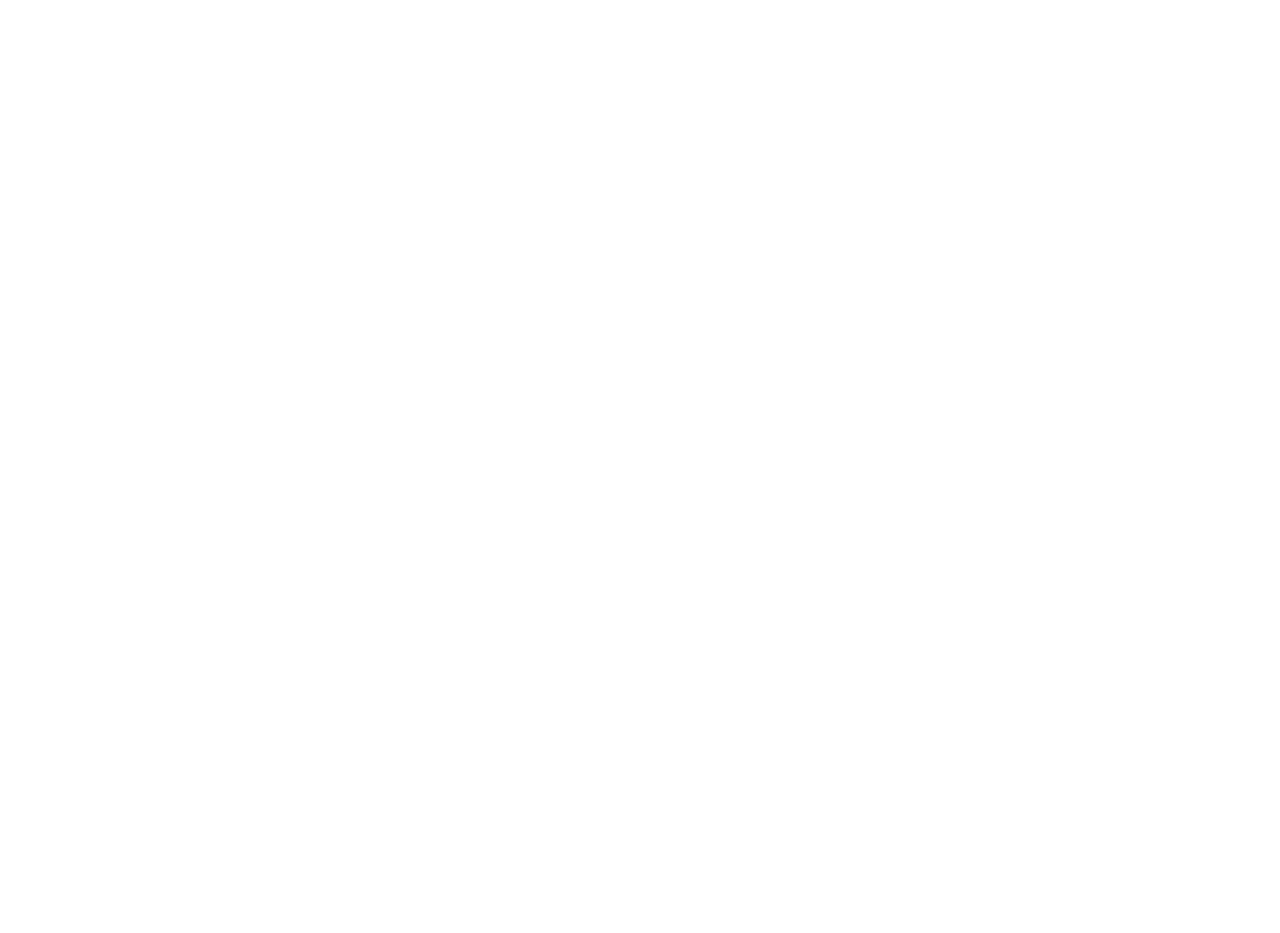
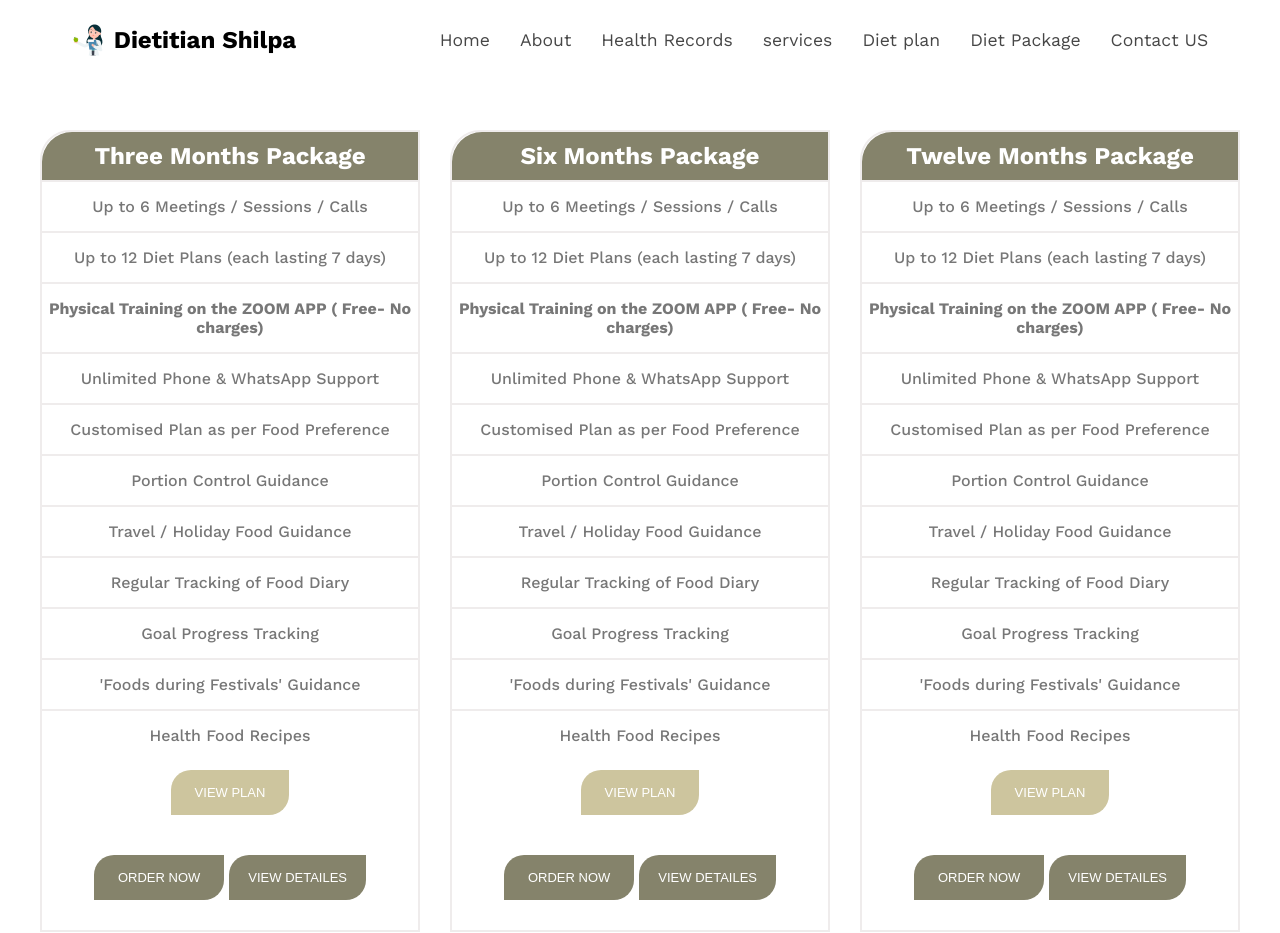
Before and after one commit to renishgosara2005/Dietitian-Shilpa, a plain HTML site: page nutritio-sprol-package.html in a window 1280 px wide. Before the commit the page ends 800 px from the top, so only its background shows below. Drawn offline with nearby package versions, Linux system fonts and the light colour scheme; a web font is replaced by a local one.

Commit message:
done by packages...

```diff
--- a/nutritio-sprol-package.html
+++ b/nutritio-sprol-package.html
@@ -0,0 +1,161 @@
+<!DOCTYPE html>
+<html lang="en">
+    <head>
+        <meta charset="UTF-8" />
+        <meta name="viewport" content="width=device-width, initial-scale=1.0" />
+        <title>Dietitian Shilpa</title>
+        <!-- font family -->
+        <link rel="preconnect" href="https://fonts.googleapis.com" />
+        <link rel="preconnect" href="https://fonts.gstatic.com" crossorigin />
+        <link href="https://fonts.googleapis.com/css2?family=Work+Sans:ital,wght@0,100..900;1,100..900&display=swap"
+            rel="stylesheet" />
+        <!-- font family -->
+        <link rel="preconnect" href="https://fonts.googleapis.com" />
+        <link rel="preconnect" href="https://fonts.gstatic.com" crossorigin />
+        <link href="https://fonts.googleapis.com/css2?family=Italianno&display=swap" rel="stylesheet" />
+        <!-- css link -->
+        <link rel="stylesheet" href="/asset/css/style.css" />
+        <link rel="stylesheet" href="/asset/css/common.css" />
+        <link rel="stylesheet" href="/asset/css/responsive.css" />
+        <!-- fa fa icon -->
+        <link rel="stylesheet" href="https://cdnjs.cloudflare.com/ajax/libs/font-awesome/6.5.2/css/all.min.css"
+            integrity="sha512-SnH5WK+bZxgPHs44uWIX+LLJAJ9/2PkPKZ5QiAj6Ta86w+fsb2TkcmfRyVX3pBnMFcV7oQPJkl9QevSCWr3W6A=="
+            crossorigin="anonymous" referrerpolicy="no-referrer" />
+        <link rel="icon" type="image/x-icon" href="/asset/image/nutritionist.png" />
+    </head>
+<body>
+    <nav id="navbar">
+        <div class="navbar-wrapping">
+          <div class="nav-wrap">
+            <div class="containers">
+              <div
+                class="main-navbar flex align--center justify--center justify--contain"
+                id="myHeader"
+              >
+                <div
+                  class="nav-wrapper flex align--center w-100 justify--center justify--contain"
+                >
+                <div class="nav-logo flex align--center"><a  class="nav-logo flex align--center" href="#">
+                  <img
+                    class="nav-main-logo"
+                    src="/asset/image/nutritionist 32px.png"
+                    alt="logo-nav"
+                  />
+                  <span class="nav-icon-text">Dietitian Shilpa</span></a>
+                </div>
+                <div class="nav-list-wrapper flex">
+                  <ul class="nav-list flex gap-65">
+                    <li class="nav-list-wrap"><a class="nav-list-wrap" href="/index.html">Home</a></li>
+                    <li class="nav-list-wrap"><a class="nav-list-wrap" href="#">About</a></li>
+                    <li class="nav-list-wrap"><a class="nav-list-wrap" href="#">Health Records</a></li>
+                    <li class="nav-list-wrap"><a class="nav-list-wrap" href="/services.html">services</a></li>
+                    <li class="nav-list-wrap"><a class="nav-list-wrap" href="#">Diet plan</a></li>
+                    <li class="nav-list-wrap"><a class="nav-list-wrap" href="#">Diet Package</a></li>
+                    <li class="nav-list-wrap"><a class="nav-list-wrap" href="/contact.html">Contact US</a></li>
+                  </ul>
+                  </div>
+                </div>
+              </div>
+            </div>
+          </div>
+        </div>
+      </nav>
+
+        <!-- packges -->
+
+        <section class="dait-packges">
+            <div class="container-wrap">
+                <div class="row-dait-packges">
+                  <div class="packges-num">
+                    <div class="col-dait-pakages">
+                        <div class="pakage-heading">
+                            <h1>Three Months Package</h1>
+                        </div>
+                        <div class="table-contant">
+                            <ul>
+                                <li>Up to 6 Meetings / Sessions / Calls</li>
+                                <li>Up to 12 Diet Plans (each lasting 7 days)</li>
+                                <li><strong> Physical Training on the ZOOM APP ( Free- No charges)</strong></li>
+                                <li>Unlimited Phone & WhatsApp Support</li>
+                                <li>Customised Plan as per Food Preference</li>
+                                <li>Portion Control Guidance</li>
+                                <li>Travel / Holiday Food Guidance</li>
+                                <li>Regular Tracking of Food Diary</li>
+                                <li>Goal Progress Tracking</li>
+                                <li>'Foods during Festivals' Guidance</li>
+                                <li>Health Food Recipes</li>
+                            </ul>
+                        </div>
+
+                        <div class="btn">
+                          <button class="view-btn">VIEW PLAN</button>
+                        </div>
+                        <div class="tabel-footer">
+                            <button class="first-btn">ORDER NOW</button>
+                            <button class="sec-btn">VIEW DETAILES</button>
+                        </div>
+                    </div>
+
+                    <div class="col-dait-pakages">
+                      <div class="pakage-heading">
+                          <h1>Six Months Package</h1>
+                      </div>
+                      <div class="table-contant">
+                          <ul>
+                              <li>Up to 6 Meetings / Sessions / Calls</li>
+                              <li>Up to 12 Diet Plans (each lasting 7 days)</li>
+                              <li><strong> Physical Training on the ZOOM APP ( Free- No charges)</strong></li>
+                              <li>Unlimited Phone & WhatsApp Support</li>
+                              <li>Customised Plan as per Food Preference</li>
+                              <li>Portion Control Guidance</li>
+                              <li>Travel / Holiday Food Guidance</li>
+                              <li>Regular Tracking of Food Diary</li>
+                              <li>Goal Progress Tracking</li>
+                              <li>'Foods during Festivals' Guidance</li>
+                              <li>Health Food Recipes</li>
+                          </ul>
+                      </div>
+
+                      <div class="btn">
+                        <button class="view-btn">VIEW PLAN</button>
+                      </div>
+                      <div class="tabel-footer">
+                          <button class="first-btn">ORDER NOW</button>
+                          <button class="sec-btn">VIEW DETAILES</button>
+                      </div>
+                  </div>
+
+                  <div class="col-dait-pakages">
+                    <div class="pakage-heading">
+                        <h1>Twelve Months Package</h1>
+                    </div>
+                    <div class="table-contant">
+                        <ul>
+                            <li>Up to 6 Meetings / Sessions / Calls</li>
+                            <li>Up to 12 Diet Plans (each lasting 7 days)</li>
+                            <li><strong> Physical Training on the ZOOM APP ( Free- No charges)</strong></li>
+                            <li>Unlimited Phone & WhatsApp Support</li>
+                            <li>Customised Plan as per Food Preference</li>
+                            <li>Portion Control Guidance</li>
+                            <li>Travel / Holiday Food Guidance</li>
+                            <li>Regular Tracking of Food Diary</li>
+                            <li>Goal Progress Tracking</li>
+                            <li>'Foods during Festivals' Guidance</li>
+                            <li>Health Food Recipes</li>
+                        </ul>
+                    </div>
+
+                    <div class="btn">
+                      <button class="view-btn">VIEW PLAN</button>
+                    </div>
+                    <div class="tabel-footer">
+                        <button class="first-btn">ORDER NOW</button>
+                        <button class="sec-btn">VIEW DETAILES</button>
+                    </div>
+                </div>
+              </div>
+                </div>
+            </div>
+        </section>
+</body>
+</html>
```
Also changed, not shown: cancer-package.html (+3 -3 lines), childnutrition-package.html (+3 -3 lines), diabetic-package.html (+3 -3 lines), ibs-ionstipation-package.html (+3 -3 lines), ivf-fertility-package.html (+3 -3 lines), malnutrition-child-package.html (+3 -3 lines), pcod-pcos-package.html (+3 -3 lines), pregnancy-package.html (+3 -3 lines), thyroid-package.html (+3 -3 lines), weight-gain-package.html (+3 -3 lines), weight-loss-package.html (+3 -3 lines).
